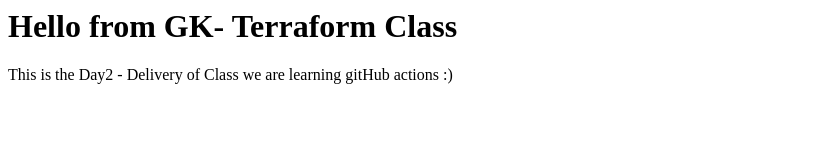
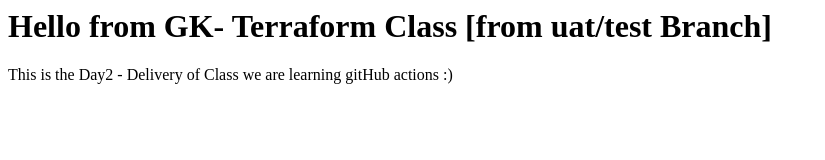
Before and after one commit to BNWL/gk-terraform, a plain HTML site: page index.html in a window 1280 px wide. Shown: the whole page, without its empty margins (0-825 px from the left). Drawn offline with Linux system fonts and the light colour scheme.

Commit message:
Update index.html

```diff
--- a/index.html
+++ b/index.html
@@ -3,7 +3,7 @@
   <body>
 
     <h1>
-      Hello from GK- Terraform Class
+      Hello from GK- Terraform Class [from uat/test Branch]
     </h1>
 
     <p> This is the Day2 - Delivery of Class we are learning gitHub actions :) </p>
```
